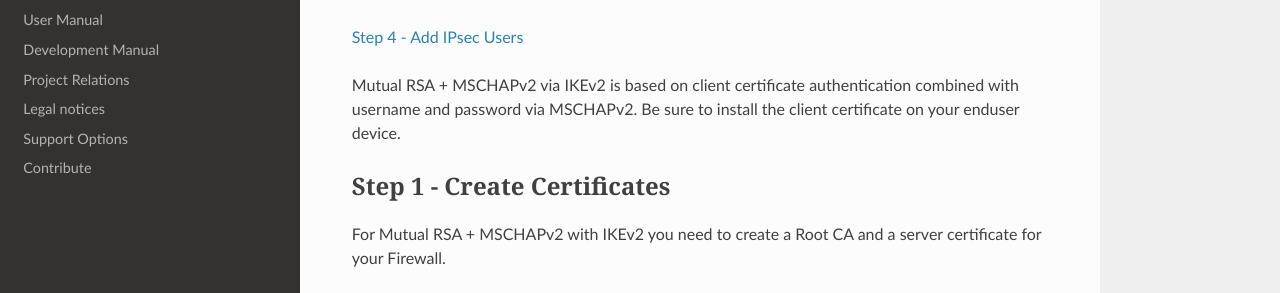
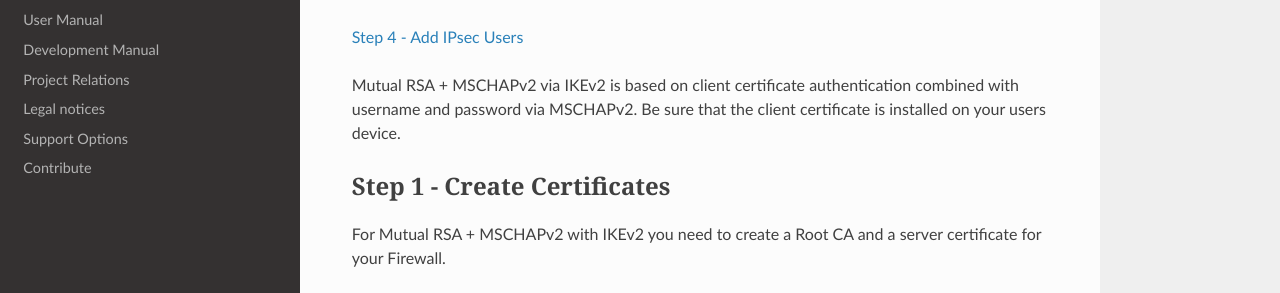
Before and after one commit to opnsense/docs, a Sphinx documentation site: the page built from source/manual/how-tos/ipsec-rw-srv-rsamschapv2.rst, in a window 1280 px wide and 900 px high, scrolled down 607 px. Shown: the part 185-478 px from the top of the window. Built offline with Sphinx 7.4.7 and the Read the Docs theme 2.0.0, drawn with Linux system fonts in a browser that asks for light colours; nearby versions of some CDN libraries; some web fonts are replaced; library files that are not in the unit come from our copies.

Commit message:
Update source/manual/how-tos/ipsec-rw-srv-rsamschapv2.rst
Co-Authored-By: mimugmail <m.muenz@gmail.com>

```diff
--- a/source/manual/how-tos/ipsec-rw-srv-rsamschapv2.rst
+++ b/source/manual/how-tos/ipsec-rw-srv-rsamschapv2.rst
@@ -6,7 +6,7 @@ IPsec: Setup OPNsense for IKEv2 Mutual RSA + MSCHAPv2
 
 Mutual RSA + MSCHAPv2 via IKEv2 is based on client certificate authentication combined with username
 and password via MSCHAPv2.
-Be sure to install the client certificate on your enduser device.
+Be sure that the client certificate is installed on your users device.
 
 ----------------------------
 Step 1 - Create Certificates
```
